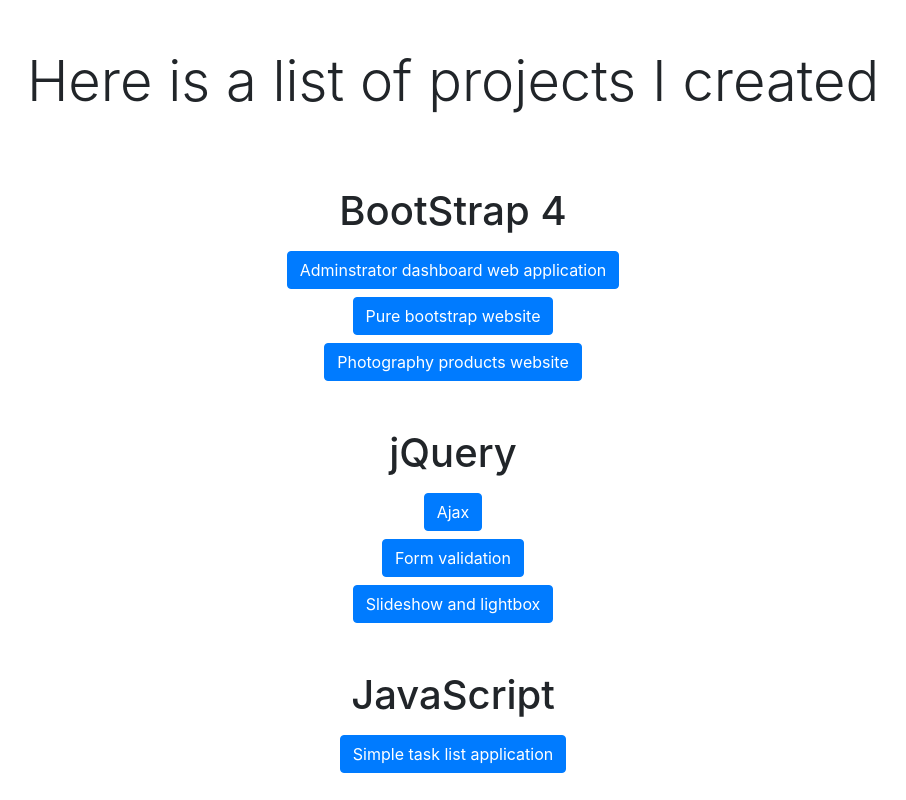
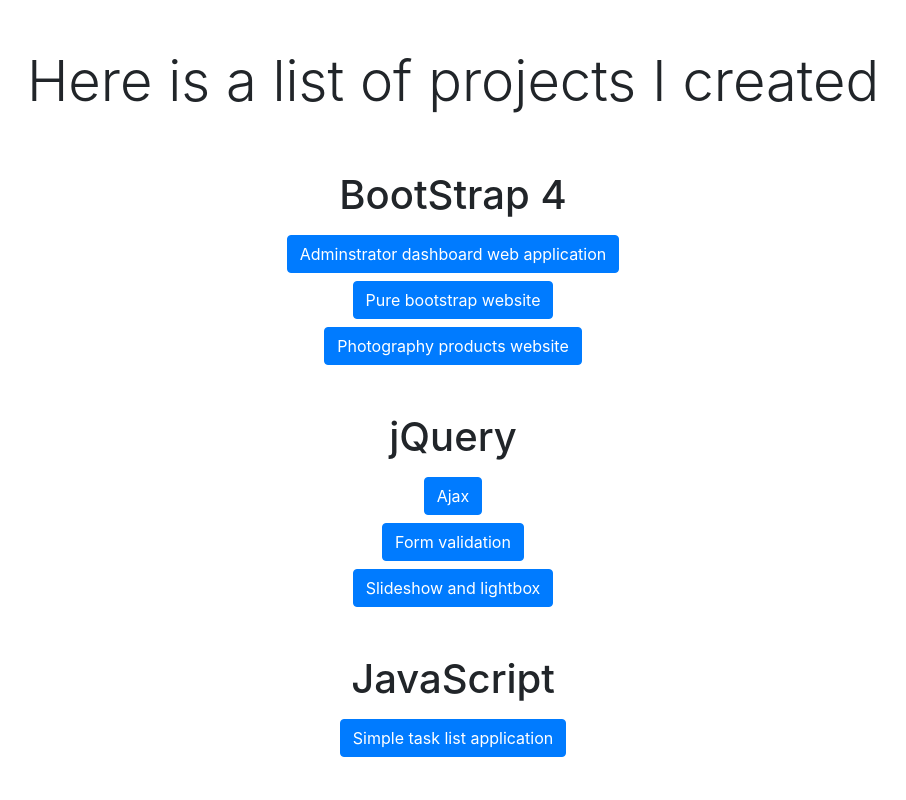
Before and after one commit to Hatem806/hatem806.github.io, a plain HTML site: page index.html in a window 1280 px wide. Shown: the whole page, without its empty margins (187-1093 px from the left). Drawn offline with nearby package versions, Linux system fonts and the light colour scheme.

Commit message:
'Adjustments'

```diff
--- a/index.html
+++ b/index.html
@@ -19,7 +19,7 @@
     <title>Projects</title>
   </head>
   <body>
-    <p class="py-5 display-4 text-center">
+    <p class="my-5 display-4 text-center">
       Here is a list of projects I created
     </p>
 
```
